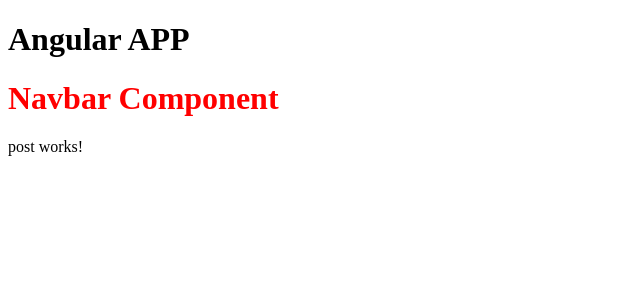
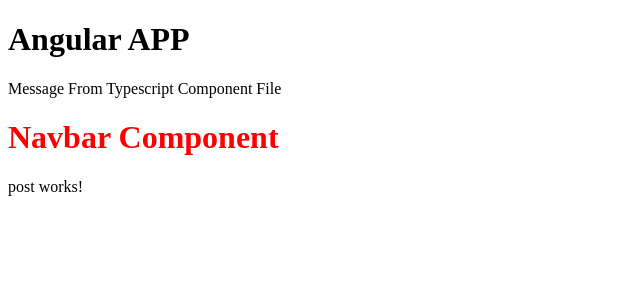
Before and after one commit to EugeBr/AngIntro, an Angular app: page / in a window 1280 px wide. Shown: the top 300 px of the page, without its empty margins (0-640 px from the left). Built offline with nearby package versions, Linux system fonts and the light colour scheme.

Commit message:
string interpolation practice

```diff
--- a/src/app/app.component.html
+++ b/src/app/app.component.html
@@ -1,4 +1,5 @@
 <h1>Angular APP</h1>
+<p> {{ message }} </p>
 
 <app-navbar></app-navbar>
 <app-post></app-post>
--- a/src/app/app.component.ts
+++ b/src/app/app.component.ts
@@ -7,4 +7,5 @@
 })
 export class AppComponent {
   title = 'AngIntro';
+  message: string = 'Message From Typescript Component File';
 }
```
